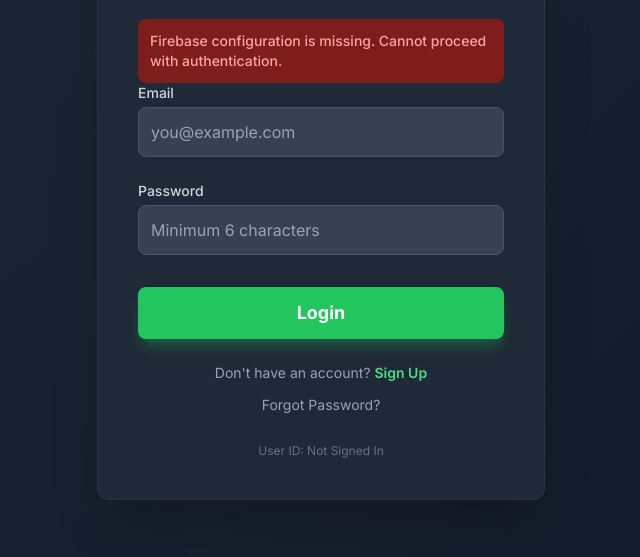
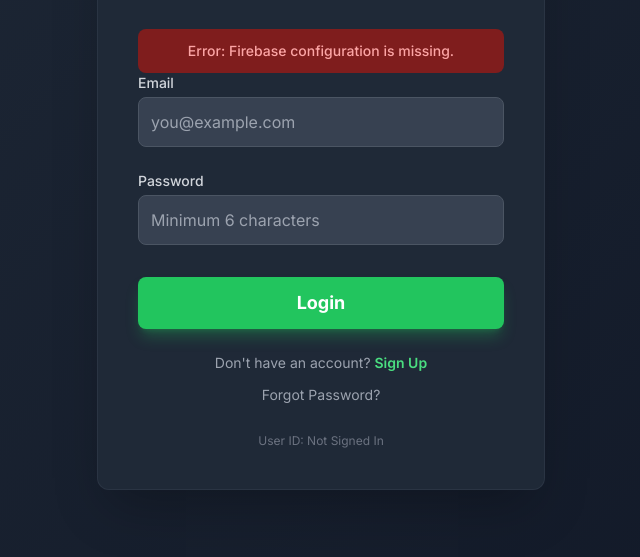
Before and after one commit to Karmiktyagi/fitnesstracking, a plain HTML site: page login.html in a window 1280 px wide. Shown: the part 243-800 px from the top of the page, without its empty margins (319-959 px from the left). Drawn offline with nearby package versions, Linux system fonts and the light colour scheme.

Commit message:
login.html

```diff
--- a/login.html
+++ b/login.html
@@ -41,7 +41,7 @@
             getFirestore,
             setDoc,
             doc,
-            getDoc, // <-- ADDED getDoc for efficient profile retrieval
+            getDoc,
             collection,
             getDocs,
             query,
@@ -73,7 +73,7 @@
         // Utility function to handle error messages
         const displayMessage = (message, isError = false) => {
             statusMessage.textContent = message;
-            statusMessage.className = `p-3 mt-4 text-sm font-medium rounded-lg ${
+            statusMessage.className = `p-3 mt-4 text-sm font-medium rounded-lg text-center ${
                 isError ? 'bg-red-900 text-red-300' : 'bg-green-900 text-green-300'
             } transition-opacity duration-300`;
             statusMessage.style.opacity = '1';
@@ -91,7 +91,7 @@
 
         const initializeFirebase = async () => {
             if (!firebaseConfig) {
-                displayMessage("Firebase configuration is missing. Cannot proceed with authentication.", true);
+                displayMessage("Error: Firebase configuration is missing.", true);
                 return;
             }
 
@@ -111,10 +111,10 @@
                     if (user) {
                         currentUserId = user.uid;
                         await fetchUserProfile(currentUserId);
-                        // Redirect or display dashboard content here in a real app
+
                         document.getElementById('user-id-display').textContent = `User ID: ${currentUserId}`;
                         console.log("Authentication successful. User ID:", currentUserId);
-                        // The success message should reflect the mode used to get here
+
                         const message = isLoginMode ?
                             `Welcome back, ${auth.currentUser.email || currentUserName}! You are logged in.` :
                             `Account created successfully! Welcome, ${auth.currentUser.email || currentUserName}.`;
@@ -135,19 +135,18 @@
         };
 
         // Fetch (or create) user profile
-        // FIX: Changed from query/getDocs to the efficient doc/getDoc method.
         const fetchUserProfile = async (userId) => {
             if (!db) return;
 
             // Reference to the single profile document
+            // Path: artifacts/{appId}/users/{userId}/profile/data
             const userRef = doc(db, "artifacts", appId, "users", userId, "profile", "data");
 
             try {
-                // Get the document directly
                 const docSnap = await getDoc(userRef);
 
                 if (!docSnap.exists()) {
-                    // Create basic profile if it doesn't exist (e.g., after sign up)
+                    // Create basic profile if it doesn't exist
                     const userEmail = auth.currentUser.email || "N/A";
                     await setDoc(userRef, {
                         uid: userId,
@@ -164,7 +163,6 @@
                 }
             } catch (error) {
                 console.error("Error managing user profile:", error);
-                // Non-critical error, proceed with default name
             }
         };
 
@@ -191,10 +189,8 @@
             try {
                 if (isLoginMode) {
                     await signInWithEmailAndPassword(auth, email, password);
-                    // onAuthStateChanged handles success message
                 } else {
                     await createUserWithEmailAndPassword(auth, email, password);
-                    // onAuthStateChanged handles success message and profile creation
                 }
 
                 // Reset form fields
@@ -203,6 +199,9 @@
             } catch (error) {
                 let errorMessage = "An unknown error occurred. Please try again.";
                 switch (error.code) {
+                    case 'auth/operation-not-allowed':
+                        errorMessage = "Sign-in failed. The Email/Password authentication method is disabled for this application's environment.";
+                        break;
                     case 'auth/user-not-found':
                     case 'auth/wrong-password':
                         errorMessage = isLoginMode ? "Invalid credentials." : "User not found or incorrect password.";
```
